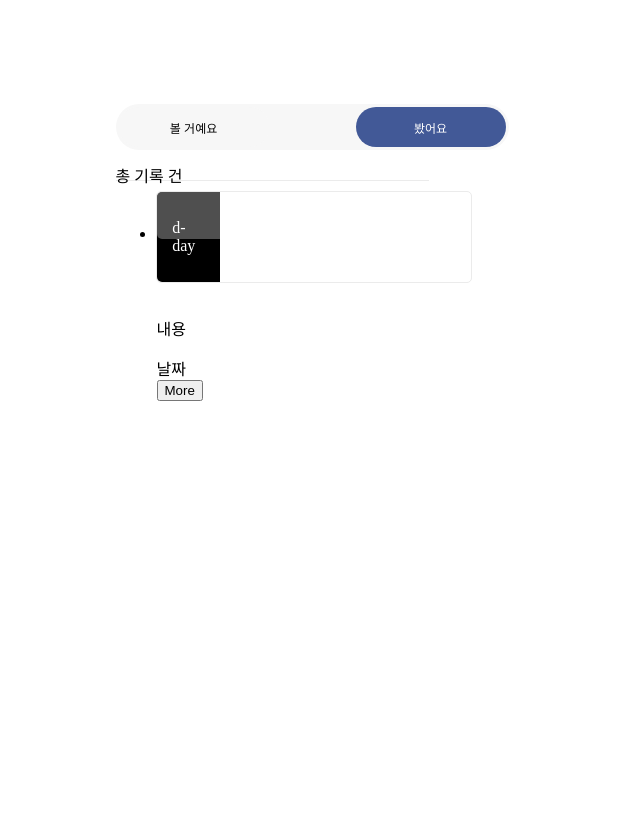
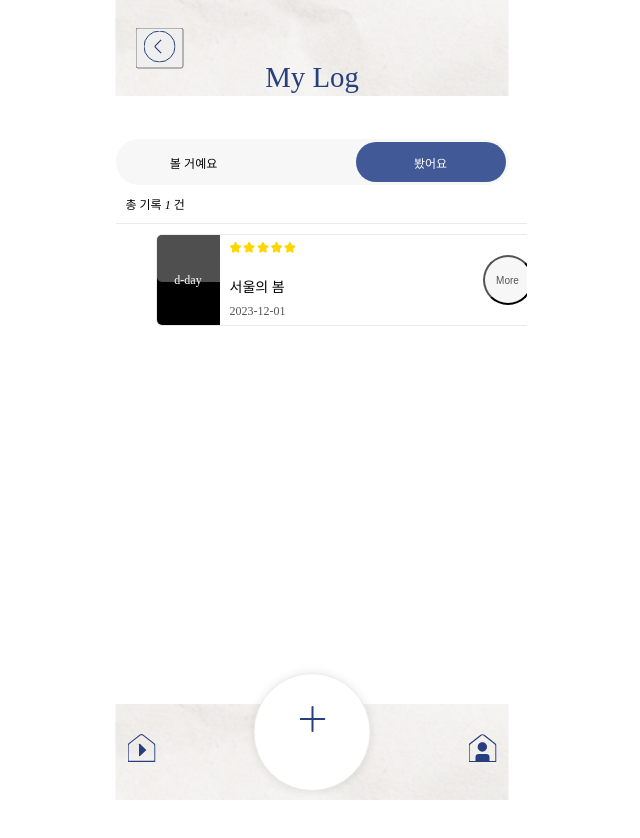
Before and after one commit to devcodemaestro/culturelog, a React (Create React App) app: page /mylog/past in a window 1280 px wide. Shown: the top 838 px of the page, without its empty margins (328-968 px from the left). Built offline with nearby package versions, Linux system fonts and the light colour scheme; grey boxes are pictures that could not be loaded; the HTML template or start-up script is replaced by a standard one.

Commit message:
feat: PastLog 페이지 퍼블리싱 추가 작업

```diff
--- a/src/pages/mylog/PastLog.js
+++ b/src/pages/mylog/PastLog.js
@@ -1,76 +1,32 @@
-import styled from "@emotion/styled";
 import React from "react";
+import Header from "../../components/Header";
+import Footer from "../../components/Footer";
+import {
+  LogItemImg,
+  LogMore,
+  LogTab,
+  LogText,
+  LogTotal,
+  PastLogItem,
+  PastLogList,
+} from "../../styles/pastlog";
+import { useNavigate } from "react-router";
 
 const PastLog = () => {
-  const LogTab = styled.div`
-    padding: 3px;
-    border-radius: 100px;
-    background-color: #f7f7f7;
-    display: flex;
-    justify-content: space-between;
-    button {
-      width: 150px;
-      height: 40px;
-      border-radius: 100px;
-      color: #000;
-      text-align: center;
-      font-size: 12px;
-      font-weight: 400;
-      border: 0;
-      background-color: #f7f7f7;
-    }
-    button.on {
-      width: 150px;
-      height: 40px;
-      color: var(--main-color, #fff);
-      text-align: center;
-      border-radius: 100px;
-      background: #425997;
-    }
-  `;
-  const LogTotal = styled.div`
-    width: 313px;
-    height: 17px;
-    margin-top: 13px;
-    border-bottom: 1px solid #ebebeb;
-  `;
-
-  const PastLogList = styled.ul`
-    margin-top: 10px;
-  `;
-  const PastLogItem = styled.li`
-    width: 314px;
-    height: 90px;
-    border-radius: 5px;
-    border: 1px solid var(--Secondary-Color, #ebebeb);
-    background: var(--main-color, #fff);
-  `;
-  const LogItemImg = styled.div`
-    position: relative;
-    width: 63px;
-    height: 100%;
-    border-radius: 5px 0px 0px 5px;
-    background: #000;
-    img {
-      width: 100%;
-      border-radius: 5px 0px 0px 5px;
-      opacity: 0.5;
-    }
-    span {
-      position: absolute;
-      left: 50%;
-      top: 50%;
-      transform: translate(-50%, -50%);
-      color: #fff;
-    }
-  `;
+  const navigate = useNavigate();
+  const handleClickView = () => {
+    navigate("/culturelog/view");
+  };
   return (
     <>
+      <Header sub={true}>My Log</Header>
       <LogTab>
         <button className="">볼 거예요</button>
         <button className="on">봤어요</button>
       </LogTab>
-      <LogTotal>총 기록 건</LogTotal>
+      <LogTotal>
+        총 기록 <em>1</em> 건
+      </LogTotal>
       <PastLogList>
         <PastLogItem>
           <LogItemImg>
@@ -80,16 +36,26 @@ const PastLog = () => {
             />
             <span>d-day</span>
           </LogItemImg>
-          <div className="logtext">
-            <img src="" alt="" />
-            <p>내용</p>
-            <span>날짜</span>
-          </div>
-          <div className="logmore">
-            <button>More</button>
-          </div>
+          <LogText>
+            <img
+              src={process.env.PUBLIC_URL + "/images/icon_star_yellow.svg"}
+              alt=""
+            />
+            <p>서울의 봄</p>
+            <span>2023-12-01</span>
+          </LogText>
+          <LogMore>
+            <button
+              onClick={() => {
+                handleClickView();
+              }}
+            >
+              More
+            </button>
+          </LogMore>
         </PastLogItem>
       </PastLogList>
+      <Footer />
     </>
   );
 };
--- /dev/null
+++ b/src/styles/pastlog.js
@@ -0,0 +1,116 @@
+import styled from "@emotion/styled";
+
+export const colors = {
+  main: "#ffffff",
+  secondary: "#ebebeb",
+  tab: "#f7f7f7",
+  point: "#273F7C",
+  error: "#ff6345",
+  placeholder: "#cccccc",
+  gray: "#555555",
+};
+
+export const LogTab = styled.div`
+  padding: 3px;
+  border-radius: 100px;
+  margin-top: 35px;
+  background-color: ${colors.tab};
+  display: flex;
+  justify-content: space-between;
+  button {
+    width: 150px;
+    height: 40px;
+    border-radius: 100px;
+    color: #000;
+    text-align: center;
+    font-size: 12px;
+    font-weight: 400;
+    border: 0;
+    background-color: ${colors.tab};
+  }
+  button.on {
+    width: 150px;
+    height: 40px;
+    color: ${colors.main};
+    text-align: center;
+    border-radius: 100px;
+    background: #425997;
+  }
+`;
+export const LogTotal = styled.div`
+  width: 100%;
+  padding: 10px;
+  font-size: 12px;
+  font-weight: 400;
+  border-bottom: 1px solid ${colors.secondary};
+  em {
+    font-size: 12px;
+    font-weight: 500;
+  }
+`;
+
+export const PastLogList = styled.ul`
+  margin-top: 10px;
+  width: 100%;
+`;
+export const PastLogItem = styled.li`
+  height: 90px;
+  border-radius: 5px;
+  border: 1px solid ${colors.secondary};
+  background: ${colors.main};
+  display: flex;
+  align-items: center;
+`;
+export const LogItemImg = styled.div`
+  position: relative;
+  width: 63px;
+  height: 100%;
+  border-radius: 5px 0px 0px 5px;
+  background: #000;
+  img {
+    width: 100%;
+    border-radius: 5px 0px 0px 5px;
+    opacity: 0.5;
+  }
+  span {
+    position: absolute;
+    left: 50%;
+    top: 50%;
+    transform: translate(-50%, -50%);
+    font-size: 12px;
+    font-weight: 400;
+    color: ${colors.main};
+  }
+`;
+export const LogText = styled.div`
+  width: 186px;
+  margin-right: auto;
+  padding: 10px;
+  img {
+    height: 11px;
+    margin-bottom: 5px;
+  }
+  p {
+    font-size: 14px;
+    font-weight: 500;
+    margin-bottom: 5px;
+  }
+  span {
+    color: ${colors.gray};
+    font-size: 12px;
+    font-weight: 300;
+  }
+`;
+export const LogMore = styled.div`
+  button {
+    width: 50px;
+    height: 50px;
+    margin-right: 15px;
+    font-size: 10px;
+    font-weight: 300;
+    border-radius: 50%;
+
+    color: ${colors.gray};
+    background-color: ${colors.tab};
+  }
+`;
```
Also changed, not shown: src/styles/pastlog.css (deleted).
